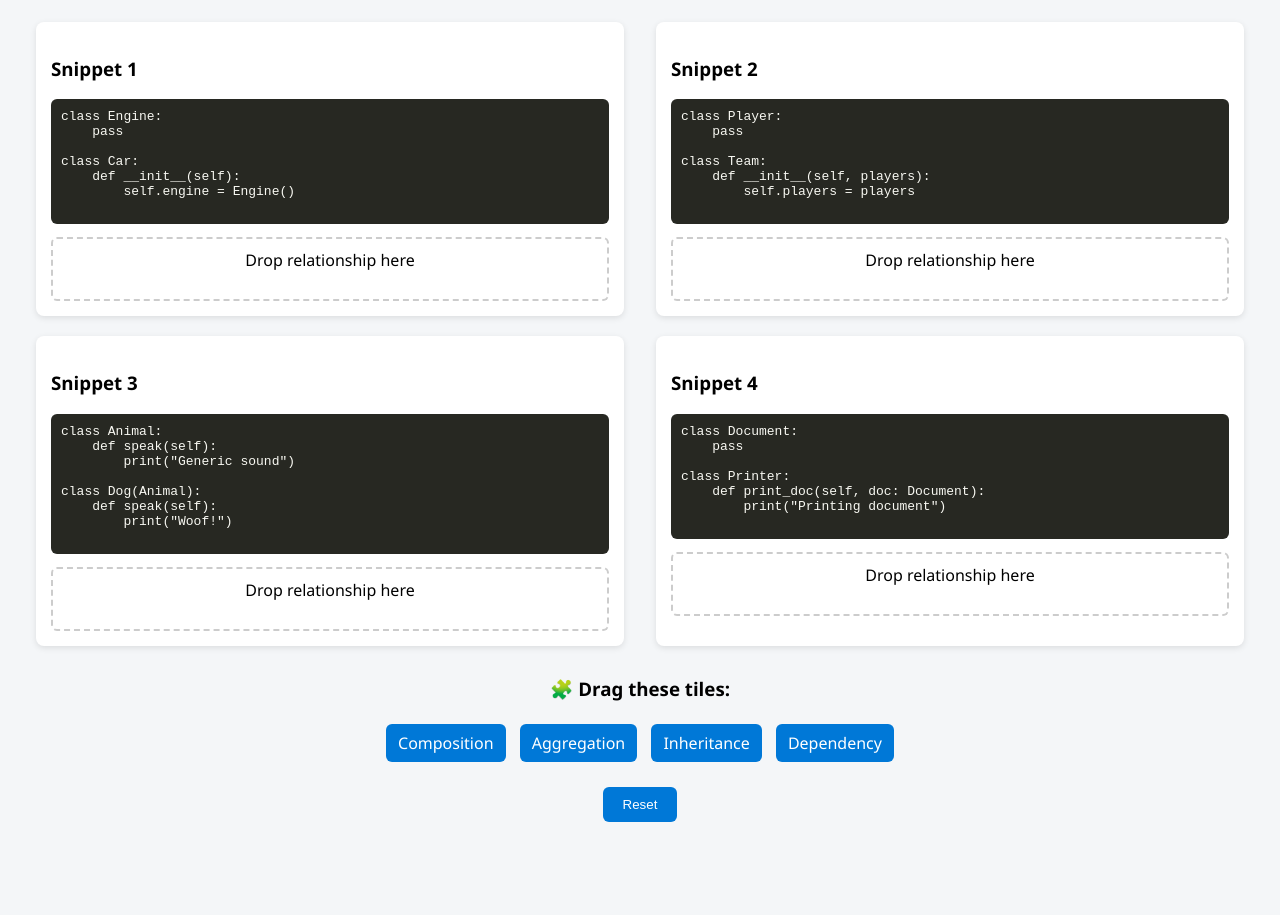
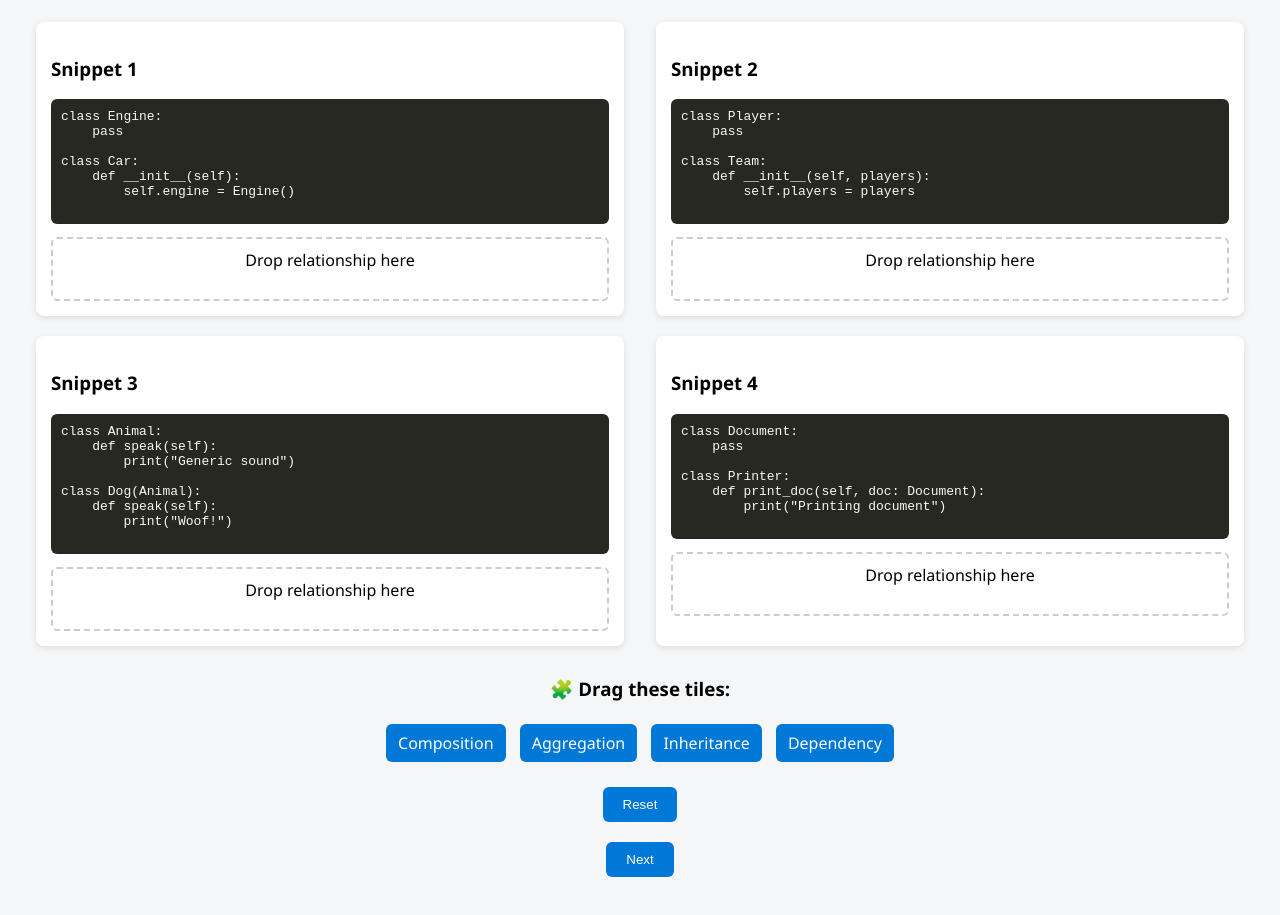
Before and after one commit to atlmendoza/drag_drop, a plain HTML site: page codesamples.html in a window 1280 px wide. Shown: the part 133-1048 px from the top of the page. Before the commit the page ends 995 px from the top, so only its background shows below. Drawn offline with Linux system fonts and the light colour scheme.

Commit message:
Update codesamples.html

```diff
--- a/codesamples.html
+++ b/codesamples.html
@@ -65,7 +65,7 @@
       cursor: grab;
       display: inline-block;
     }
-    #resetBtn {
+    #resetBtn, #nextBtn {
       display: block;
       margin: 20px auto;
       padding: 10px 20px;
@@ -151,7 +151,10 @@ class Printer:
     <div class="draggable" draggable="true" id="dependency">Dependency</div>
   </div>
 
-  <button id="resetBtn">Reset</button>
+  <div>
+    <button id="resetBtn">Reset</button>
+    <button id="nextBtn"> Next </button>
+  </div>
 
   <script>
     const draggables = document.querySelectorAll('.draggable');
@@ -213,6 +216,7 @@ class Printer:
 
     // Reset
     document.getElementById('resetBtn').addEventListener('click', () => location.reload());
+    document.getElementById('resetBtn').addEventListener('click', () => window.open("index.html"));
   </script>
 </body>
 </html>
```
